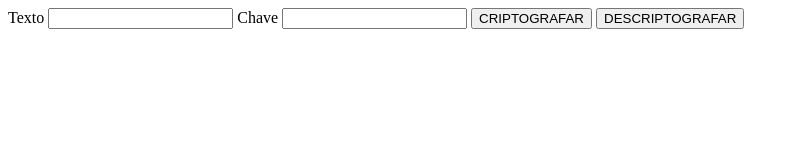
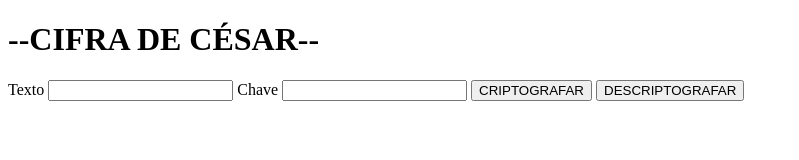
Before and after one commit to renanrodrigo/cifra-cesar, a website: page index.html in a window 1280 px wide. Shown: the whole page, without its empty margins (0-799 px from the left). Drawn offline with Linux system fonts and the light colour scheme.

Commit message:
Adicionar titulo na pagina

```diff
--- a/index.html
+++ b/index.html
@@ -8,6 +8,7 @@
     <script src="./cifra-cesar.js"></script>
 </head>
 <body>
+    <h1>--CIFRA DE CÉSAR--</h1>
     Texto
     <input type="text" id="htmltexto">
     Chave
```
